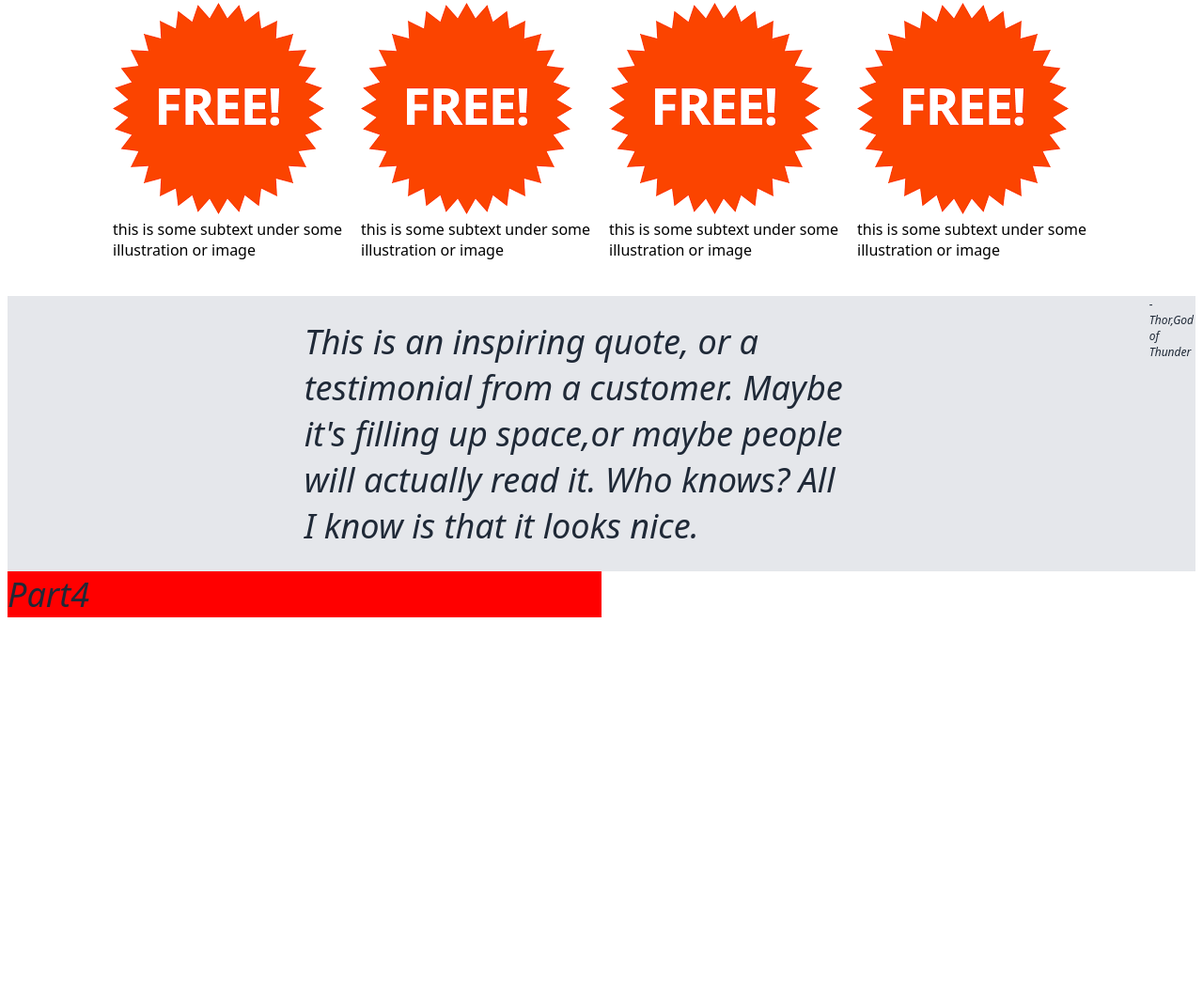
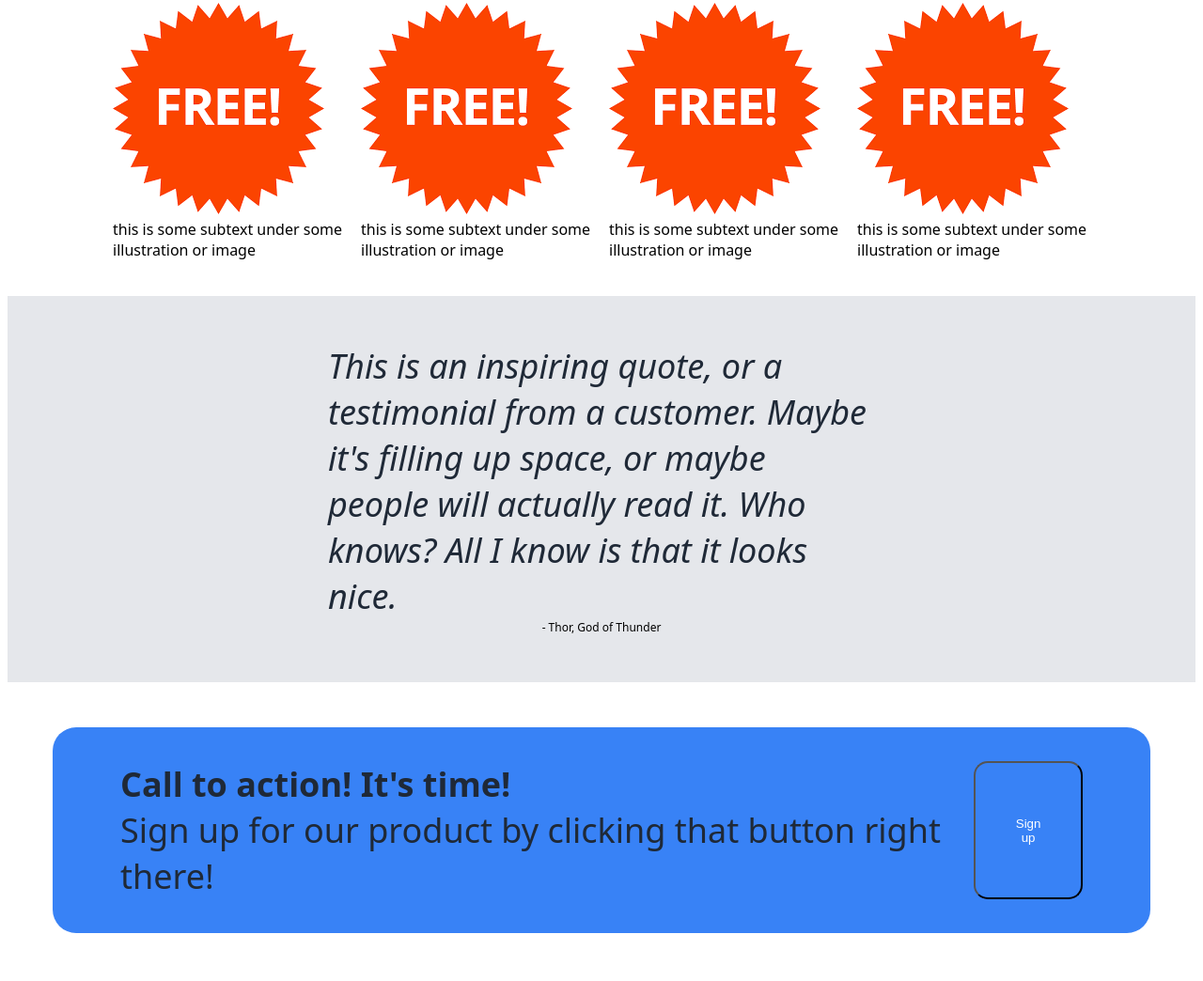
Before and after one commit to ajdonker/website-project, a plain HTML site: page index.html in a window 1280 px wide. Shown: the part 497-1541 px from the top of the page at 94% size. Before the commit the page ends 1162 px from the top, so only its background shows below. Drawn offline with Linux system fonts and the light colour scheme.

Commit message:
first final version

```diff
--- a/index.html
+++ b/index.html
@@ -52,9 +52,21 @@
 
     </div>
     <div class="part-3">
-        <div class = "container3">
-        <em class = "quote">This is an inspiring quote, or a testimonial from a customer. Maybe it's filling up space,or maybe people will actually read it. Who knows? All I know is that it looks nice.</div>
-        <div class = "author">-Thor,God of Thunder</div></div></div>
-    <div class="part-4">Part4</div>
+        <div class="container3">
+            <em class="quote">This is an inspiring quote, or a testimonial from a customer. Maybe it's filling up space, or maybe people will actually read it. Who knows? All I know is that it looks nice.</em>
+            <div class="author">- Thor, God of Thunder</div>
+        </div>
+    </div>
+    <div class="part-4">
+        <div class = "blueback">
+            <div class = "leftpart">
+                <div class = "bigger">Call to action! It's time!</div>
+                <div>Sign up for our product by clicking that button right there!</div>
+            </div>
+            <button id = "button2">Sign up</button>
+
+        </div>
+
+    </div>
 </body>
 </html>
--- a/styles.css
+++ b/styles.css
@@ -1,3 +1,7 @@
+.html{
+    overflow-y: scroll;
+}
+
 body{
     display: flex;
     flex-direction: column;
@@ -34,12 +38,7 @@ body{
     display: flex;
 
 }
-.part-4{
-    background-color: red;
-    display: flex;
 
-
-}
 /* part1 specific */
 #twia{
     font-size: 48px;
@@ -129,15 +128,53 @@ body{
 .author{
     font-weight: 500px;
     font-size: 12px;
+    text-align: right;
+    max-width: 50%;
 }
 .container3{
     display: flex;
     flex-direction: column;
-    justify-content: flex-end;
+    justify-content: flex-start;
     align-items: center;
-    padding: 24px;
+    padding: 50px;
 }
 .part-3{
     display: flex;
 
 }
+/* part4  */
+.part4{
+    display: flex;
+    justify-content: center;
+    align-items: center;
+}
+.blueback{
+    background-color: #3882F6;
+    margin: 48px;
+    border-radius: 25px;
+    padding-top: 36px;
+    padding-bottom: 36px;
+    padding-left: 72px;
+    padding-right: 72px;
+    display: flex;
+    justify-content: space-between;
+}
+.leftpart{
+    font-size: 36px;
+    color: #1F2937;
+
+
+}
+.bigger{
+    font-weight: 900;
+}
+#button2{
+    background-color: #3882F6;
+    color: white;
+    min-width:min-content;
+    padding-left: 35px;
+    padding-right: 35px;
+    padding-top: 5px;
+    padding-bottom: 5px;
+    border-radius: 15px;
+}
```
